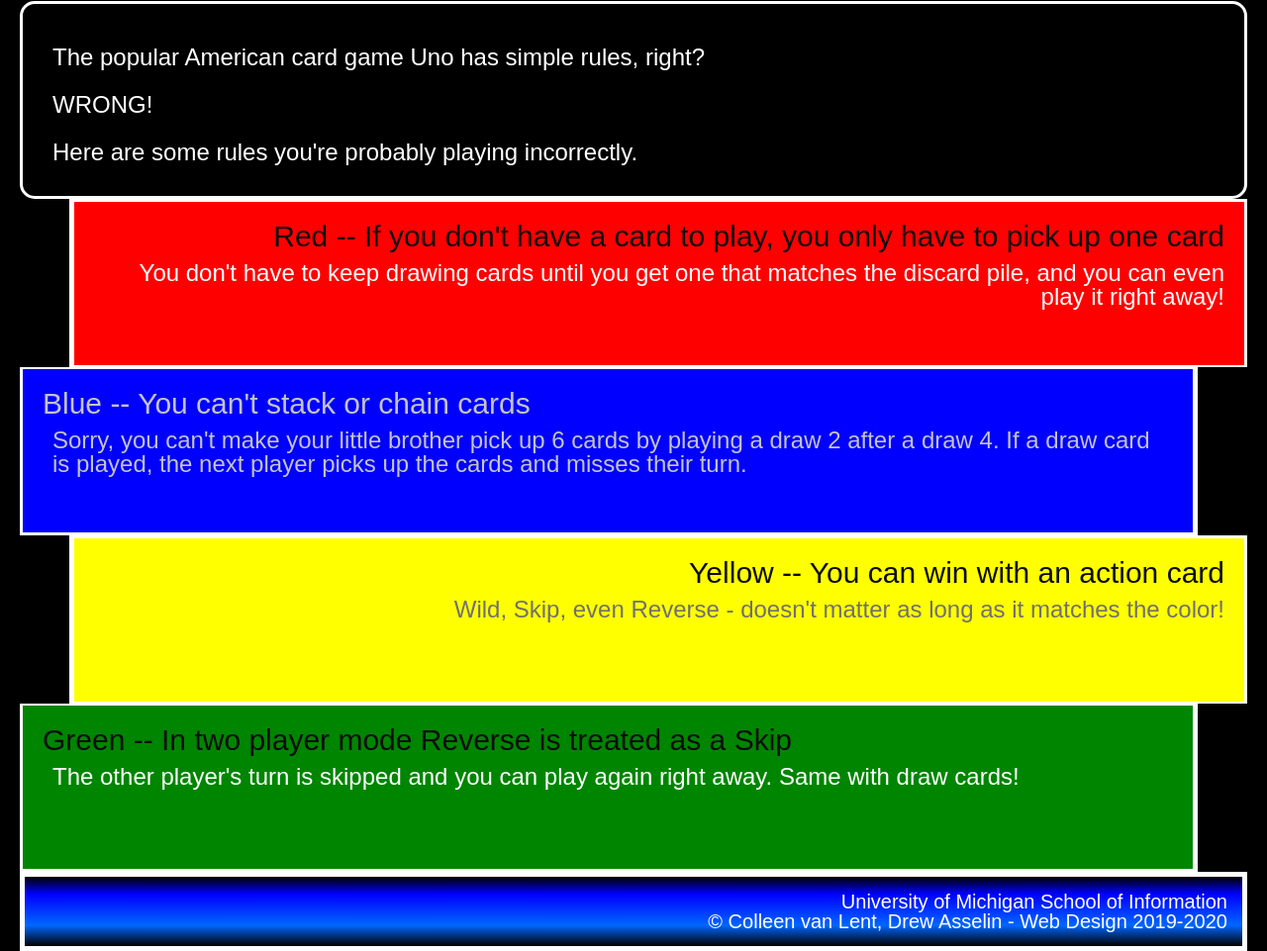
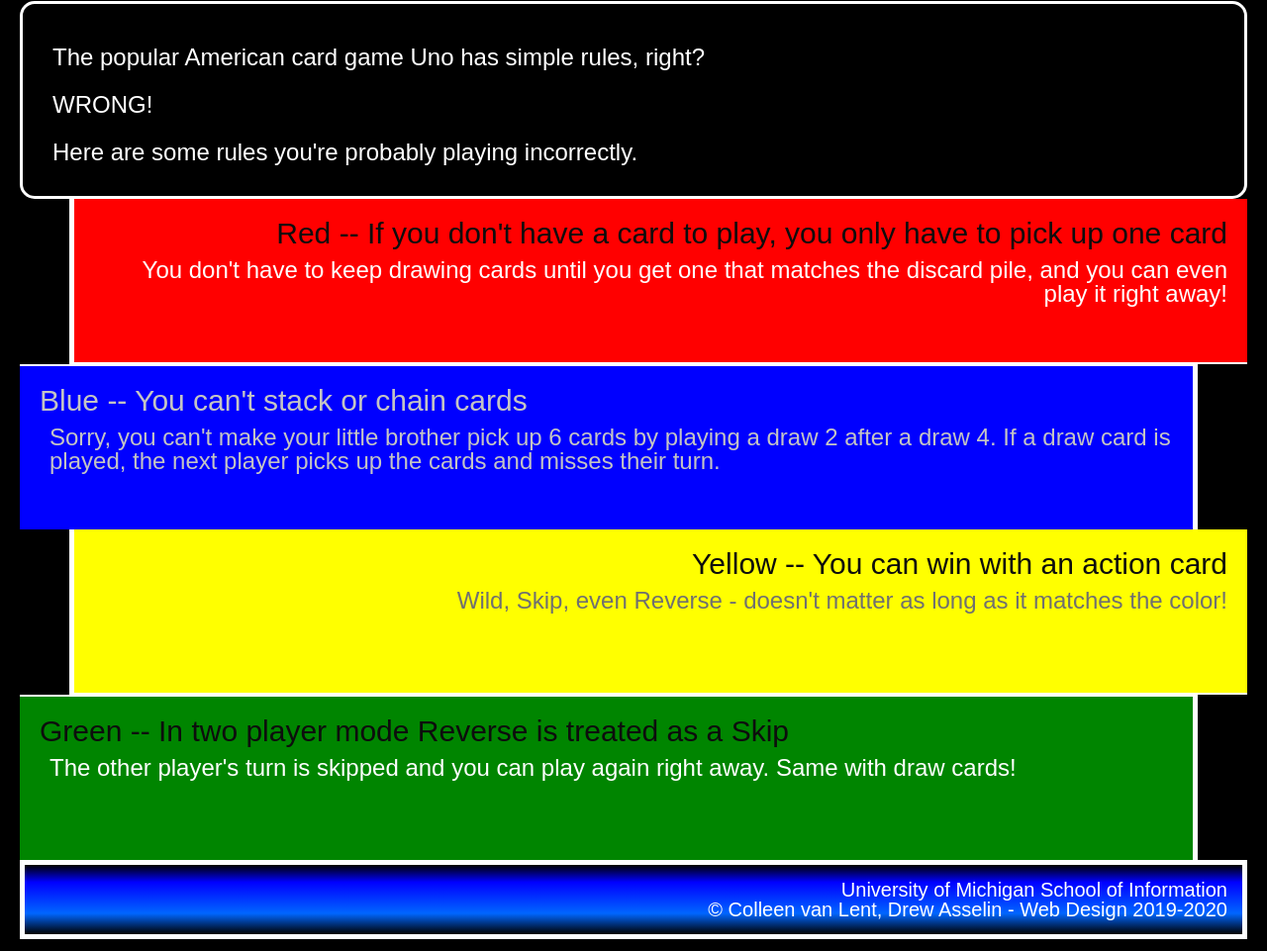
Before and after one commit to Wondercypress/hw2-2023, a plain HTML site: page index.html in a window 1280 px wide. Shown: the part 327-1288 px from the top of the page at 99% size. Drawn offline with Linux system fonts and the light colour scheme.

Commit message:
Add files via upload

```diff
--- a/css/style.css
+++ b/css/style.css
@@ -37,6 +37,7 @@ div{
     background-color: #ff0000;
     text-align: right;
     margin-left: 50px;
+    border: none;
     border-bottom: 2px solid #ffffff;
     border-left: 5px solid #ffffff;
 }
@@ -44,6 +45,7 @@ div{
     background-color: #0000ff;
     text-align: left;
     margin-right: 50px;
+    border: none;
     border-right: 5px solid #ffffff;
     border-top: 2px solid #ffffff;
 }
@@ -54,6 +56,7 @@ div{
     background-color: #ffff00;
     text-align: right;
     margin-left: 50px;
+    border: none;
     border-bottom: 2px solid #ffffff;
     border-left: 5px solid #ffffff;
 }
@@ -64,6 +67,7 @@ div{
     background-color: #008500;
     text-align: left;
     margin-right: 50px;
+    border: none;
     border-right: 5px solid #ffffff;
     border-top: 2px solid #ffffff;
 }
```
